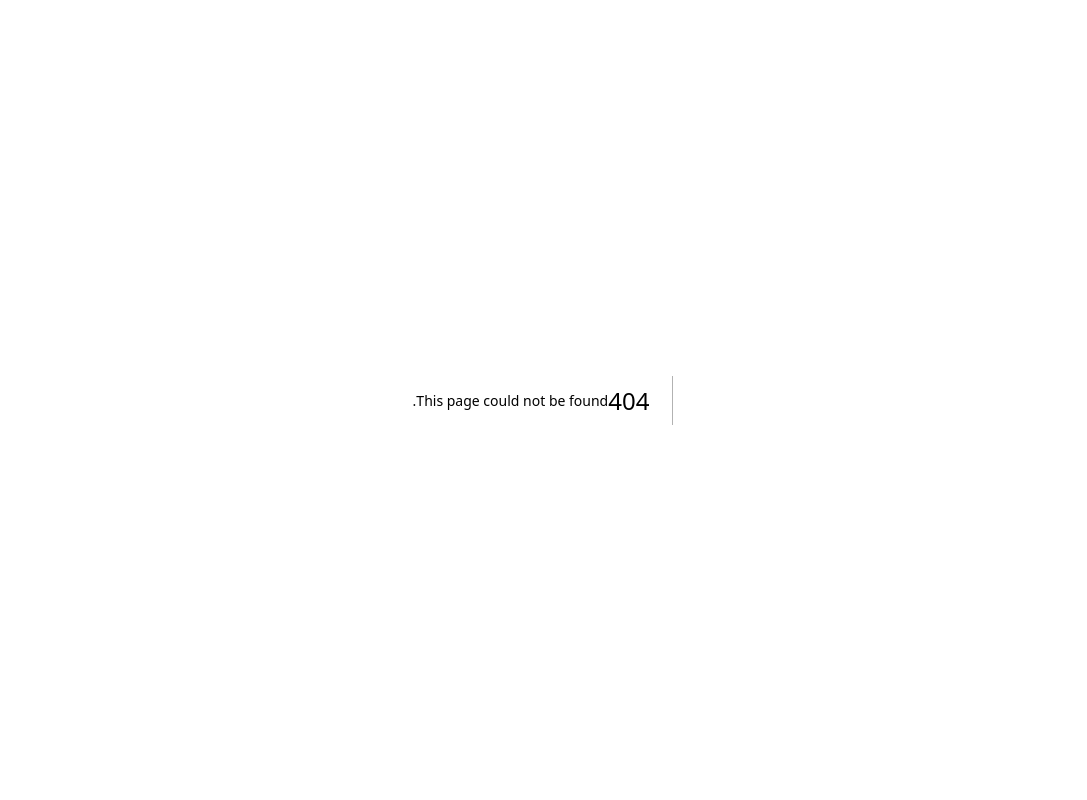
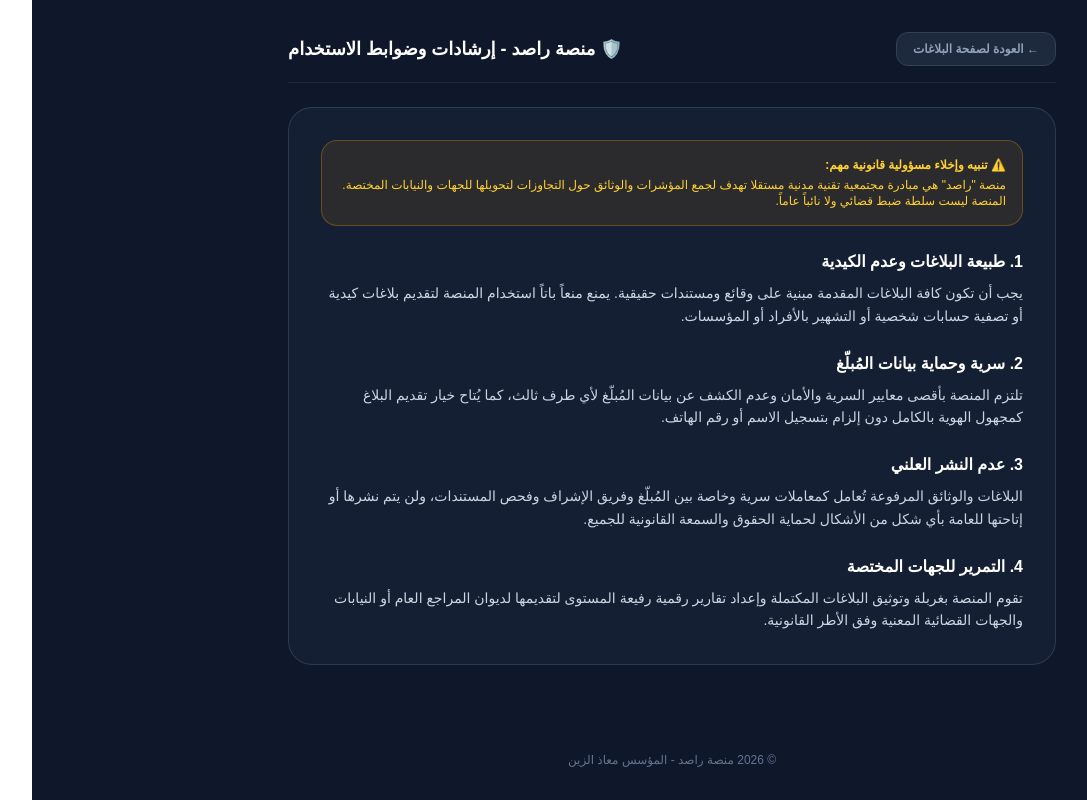
Before and after one commit to rasid-db/rasid, a Next.js app: page /terms in a window 1280 px wide. Before the commit this address had no page. Shown: the whole page, without its empty margins (129-1216 px from the left). Built offline with nearby package versions, Linux system fonts and the light colour scheme.

Commit message:
Update project files and features

```diff
--- a/app/report/page.tsx
+++ b/app/report/page.tsx
@@ -22,7 +22,7 @@ const MINISTRIES = [
   'وزارة البنية التحتية والنقل',
   'وزارة العدل',
   'وزارة الداخلية والأمن الداخلي',
-  'وزارة الإعلام والثقافة',
+  'وزارة الإعلام وثقافة',
   'وزارة التجارة والصناعة',
   'وزارة العمل والإصلاح الإداري',
   'المجالس والمؤسسات الولائية / المحليات',
@@ -57,6 +57,7 @@ export default function ReportPage() {
   const [reporterName, setReporterName] = useState('');
   const [reporterPhone, setReporterPhone] = useState('');
   const [file, setFile] = useState<File | null>(null);
+  const [agreedToTerms, setAgreedToTerms] = useState(false); // حالة التعهد والشروط القانونية
 
   const [isSubmitting, setIsSubmitting] = useState(false);
   const [submittedCode, setSubmittedCode] = useState<string | null>(null);
@@ -81,6 +82,8 @@ export default function ReportPage() {
   // إرسال البلاغ
   const handleSubmitReport = async (e: React.FormEvent) => {
     e.preventDefault();
+    if (!agreedToTerms) return;
+
     setIsSubmitting(true);
     setErrorMessage(null);
 
@@ -132,6 +135,7 @@ export default function ReportPage() {
       setReporterName('');
       setReporterPhone('');
       setFile(null);
+      setAgreedToTerms(false);
     } catch (err: any) {
       console.error(err);
       setErrorMessage(err.message || 'حدث خطأ أثناء إرسال البلاغ. يرجى المحاولة لاحقاً.');
@@ -181,7 +185,7 @@ export default function ReportPage() {
             ← العودة للرئيسية
           </Link>
           <div className="flex items-center gap-2">
-            <span className="text-xl">🛡️️</span>
+            <span className="text-xl">🛡</span>
             <span className="font-black text-white text-lg">منصة راصد</span>
           </div>
         </div>
@@ -347,10 +351,30 @@ export default function ReportPage() {
                   />
                 </div>
 
+                {/* خيار التعهد والشروط القانونية */}
+                <div className="bg-slate-900/80 p-4 rounded-xl border border-slate-700/60 space-y-2 mt-4">
+                  <label className="flex items-start gap-3 cursor-pointer">
+                    <input
+                      type="checkbox"
+                      required
+                      checked={agreedToTerms}
+                      onChange={(e) => setAgreedToTerms(e.target.checked)}
+                      className="mt-1 w-4 h-4 rounded border-slate-700 bg-slate-800 text-blue-600 focus:ring-blue-500"
+                    />
+                    <span className="text-xs text-slate-300 leading-relaxed">
+                      أقّر وأتعهد بأن كافة المعلومات والمستندات المقدمة صحيحة ولست أهدف منها للتشهير أو البلاغ الكيدي، وأوافق على{' '}
+                      <Link href="/terms" target="_blank" className="text-blue-400 underline font-bold hover:text-blue-300">
+                        الشروط وإخلاء المسؤولية القانونية
+                      </Link>
+                      .
+                    </span>
+                  </label>
+                </div>
+
                 <button
                   type="submit"
-                  disabled={isSubmitting}
-                  className="w-full bg-blue-600 hover:bg-blue-500 disabled:bg-slate-700 text-white font-black py-4 rounded-xl transition shadow-lg mt-4"
+                  disabled={isSubmitting || !agreedToTerms}
+                  className="w-full bg-blue-600 hover:bg-blue-500 disabled:bg-slate-800 disabled:text-slate-500 disabled:cursor-not-allowed text-white font-black py-4 rounded-xl transition shadow-lg mt-4 cursor-pointer"
                 >
                   {isSubmitting ? 'جاري إرسال البلاغ...' : '🚀 إرسال البلاغ الآن'}
                 </button>
@@ -409,7 +433,9 @@ export default function ReportPage() {
 
                 <div className="border-b border-slate-800 pb-3">
                   <span className="text-slate-400 text-xs block mb-1">نوع الفساد والجهة:</span>
-                  <span className="text-slate-300">{trackedReport.category} - {trackedReport.location}</span>
+                  <span className="text-slate-300">
+                    {trackedReport.category} - {trackedReport.location}
+                  </span>
                 </div>
 
                 <div>
@@ -427,7 +453,7 @@ export default function ReportPage() {
 
       {/* الفوتر السفلي */}
       <footer className="mt-12 text-center text-xs text-slate-500">
-        <p>© 2026 منصة راصد - المؤسس: نهضة معاذ الزين</p>
+        <p>© 2026 منصة راصد - معاذ الزين</p>
       </footer>
     </div>
   );
--- /dev/null
+++ b/app/terms/page.tsx
@@ -0,0 +1,69 @@
+'use client';
+
+import Link from 'next/link';
+
+export default function TermsPage() {
+  return (
+    <div className="min-h-screen bg-slate-900 text-slate-100 dir-rtl p-4 md:p-8 flex flex-col justify-between">
+      <div className="max-w-3xl mx-auto w-full space-y-6">
+
+        {/* العودة */}
+        <div className="flex items-center justify-between border-b border-slate-800 pb-4">
+          <Link
+            href="/report"
+            className="text-xs font-bold text-slate-400 hover:text-white bg-slate-800 px-4 py-2 rounded-xl border border-slate-700 transition"
+          >
+            ← العودة لصفحة البلاغات
+          </Link>
+
+          <span className="font-black text-white text-lg">🛡️ منصة راصد - إرشادات وضوابط الاستخدام</span>
+        </div>
+
+        {/* محتوى الشروط وإخلاء المسؤولية */}
+        <div className="bg-slate-800/50 border border-slate-700/80 rounded-3xl p-6 md:p-8 space-y-6 text-sm text-slate-300 leading-relaxed">
+
+          <div className="bg-amber-500/10 border border-amber-500/30 text-amber-300 p-4 rounded-2xl text-xs space-y-1">
+            <p className="font-bold">⚠️ تنبيه وإخلاء مسؤولية قانونية مهم:</p>
+            <p>
+              منصة "راصد" هي مبادرة مجتمعية تقنية مدنية مستقلا تهدف لجمع المؤشرات والوثائق حول التجاوزات لتحويلها للجهات والنيابات المختصة. المنصة ليست سلطة ضبط قضائي ولا نائباً عاماً.
+            </p>
+          </div>
+
+          <section className="space-y-2">
+            <h3 className="font-bold text-white text-base">1. طبيعة البلاغات وعدم الكيدية</h3>
+            <p>
+              يجب أن تكون كافة البلاغات المقدمة مبنية على وقائع ومستندات حقيقية. يمنع منعاً باتاً استخدام المنصة لتقديم بلاغات كيدية أو تصفية حسابات شخصية أو التشهير بالأفراد أو المؤسسات.
+            </p>
+          </section>
+
+          <section className="space-y-2">
+            <h3 className="font-bold text-white text-base">2. سرية وحماية بيانات المُبلّغ</h3>
+            <p>
+              تلتزم المنصة بأقصى معايير السرية والأمان وعدم الكشف عن بيانات المُبلّغ لأي طرف ثالث، كما يُتاح خيار تقديم البلاغ كمجهول الهوية بالكامل دون إلزام بتسجيل الاسم أو رقم الهاتف.
+            </p>
+          </section>
+
+          <section className="space-y-2">
+            <h3 className="font-bold text-white text-base">3. عدم النشر العلني</h3>
+            <p>
+              البلاغات والوثائق المرفوعة تُعامل كمعاملات سرية وخاصة بين المُبلّغ وفريق الإشراف وفحص المستندات، ولن يتم نشرها أو إتاحتها للعامة بأي شكل من الأشكال لحماية الحقوق والسمعة القانونية للجميع.
+            </p>
+          </section>
+
+          <section className="space-y-2">
+            <h3 className="font-bold text-white text-base">4. التمرير للجهات المختصة</h3>
+            <p>
+              تقوم المنصة بغربلة وتوثيق البلاغات المكتملة وإعداد تقارير رقمية رفيعة المستوى لتقديمها لديوان المراجع العام أو النيابات والجهات القضائية المعنية وفق الأطر القانونية.
+            </p>
+          </section>
+
+        </div>
+
+      </div>
+
+      <footer className="mt-8 text-center text-xs text-slate-500">
+        © 2026 منصة راصد - المؤسس معاذ الزين
+      </footer>
+    </div>
+  );
+}
```
